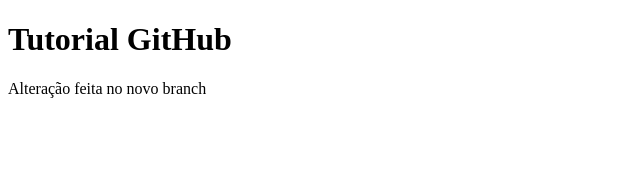
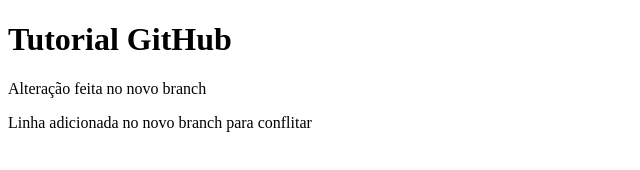
Before and after one commit to KEYNIBORGES/tutorial-2021, a plain HTML site: page index.html in a window 1280 px wide. Shown: the whole page, without its empty margins (0-640 px from the left). Drawn offline with Linux system fonts and the light colour scheme.

Commit message:
linha para conflitar

```diff
--- a/index.html
+++ b/index.html
@@ -8,5 +8,6 @@
 <body>
   <h1>Tutorial GitHub</h1>
 Alteração feita no novo branch
+<p> Linha adicionada no novo branch para conflitar </p>
 </body>
 </html>
```
